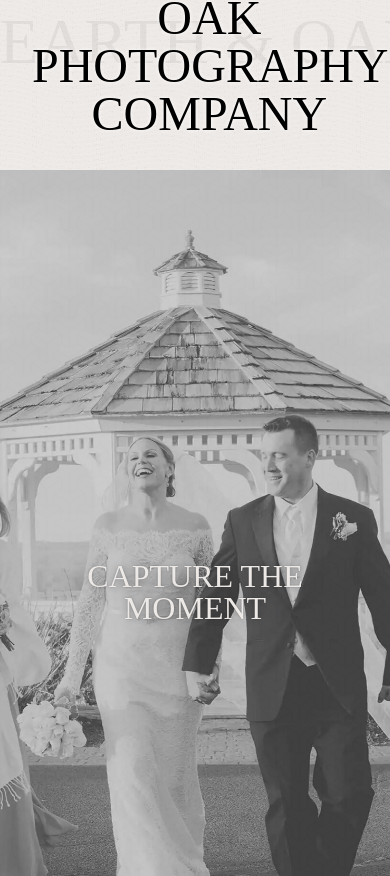
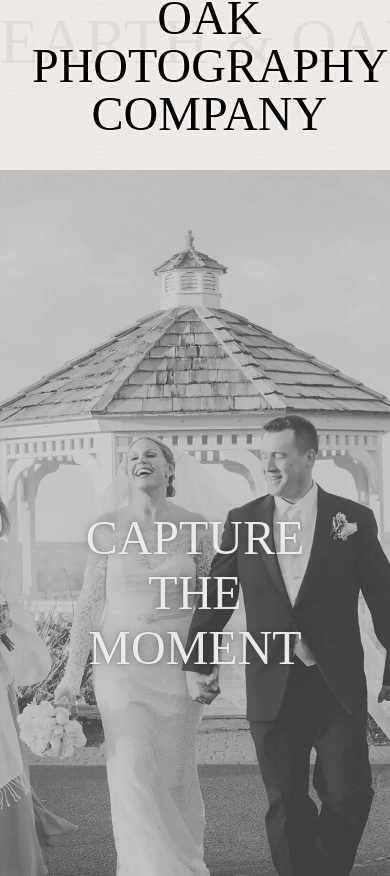
Before and after one commit to Ultharite/hearthandoak, a Next.js app: page / in a window 390 px wide. Shown: the part 1268-2144 px from the top of the page. Built offline with nearby package versions, Linux system fonts and the light colour scheme; a web font is replaced by a local one.

Commit message:
Mobile styling

```diff
--- a/components/parallax/clipper.js
+++ b/components/parallax/clipper.js
@@ -35,11 +35,12 @@ const Clipper = ({children, circular = false}) => {
     )
   }
 
+
   return (
     <section className="clipper" ref={clipRef}>
 
       <div className="clipper__inner">
-      <WordScroll caption="CAPTURE THE MOMENT">CAPTURE THE MOMENT</WordScroll>
+      <span className="clipper__caption"><span>CAPTURE </span><span>THE </span> <span>MOMENT</span></span>
         <motion.div className="clipper__child">
           <Image
             src="/Diana_Dan_Wedding-378-537c44f3.webp"
--- a/styles/styles.scss
+++ b/styles/styles.scss
@@ -14,7 +14,7 @@
   --dark: #0d0d0c;
   --grey: #383834;
   --grey2: #272930;
-  --gold: #E3BC8B;
+  --gold: #e3bc8b;
   //font-family: 'Spectral', serif;
   font-family: 'Spectral', serif;
   font-size: 16px;
@@ -233,7 +233,6 @@ button,
     }
   }
 }
-
 
 .flourish {
   position: absolute;
@@ -474,7 +473,6 @@ img {
 }
 
 @media screen and (min-width: 1200px) {
-
   .grid {
     grid-template-columns: 1fr 1fr;
   }
@@ -486,7 +484,6 @@ img {
   .navlist {
     display: flex;
   }
-
 
   .siteheader {
     flex-direction: row;
@@ -975,7 +972,6 @@ select {
   overflow: hidden;
 
   animation: circlein 1s ease-in-out both;
-
 }
 
 @keyframes circlein {
@@ -1080,15 +1076,21 @@ select {
 }
 
 .sitelogo-icon {
-    opacity: 0;
-    transition: all 0.3s ease-in-out;
-  }
-
+  opacity: 0;
+  transition: all 0.3s ease-in-out;
+}
 
 @keyframes headerfade {
-  0% { opacity: 0; transform: translate3d(0, -4rem, 0); }
-  10% { opacity: 0; }
-  100% { opacity: 1; }
+  0% {
+    opacity: 0;
+    transform: translate3d(0, -4rem, 0);
+  }
+  10% {
+    opacity: 0;
+  }
+  100% {
+    opacity: 1;
+  }
 }
 
 @media screen and (min-width: 1240px) {
@@ -1277,16 +1279,6 @@ select {
   padding-top: 10rem;
 }
 
-
-
-
-
-
-
-
-
-
-
 .hero {
   padding: 5rem 0 0;
   min-height: 100vh;
@@ -1420,7 +1412,9 @@ footer.sitefooter {
   width: 100%;
   height: 64px;
   transform: rotate(180deg);
-  path { fill: var(--light); }
+  path {
+    fill: var(--light);
+  }
   z-index: 1;
 }
 
@@ -1429,22 +1423,25 @@ footer.sitefooter {
   position: relative;
 }
 
+.clipper__caption {
+  grid-area: 1 / 1;
+  height: 100vh;
+  font-size: clamp(3rem, 6vw, 16rem);
+  text-shadow: 0 0 2px rgba(0, 0, 0, 0.25), 0 0 8px rgba(0, 0, 0, 0.25),
+    0 0 2rem rgba(0, 0, 0, 0.25);
+  z-index: 3;
+  color: var(--light);
+  display: flex;
+  align-items: center;
+  justify-content: center;
+  font-family: var(--display);
+  flex-direction: column;
+}
+
 .clipper__inner {
   display: grid;
   position: sticky;
   top: 0rem;
-
-  .wordscroller {
-    grid-area: 1 / 1;
-    height: 100vh;
-  }
-
-  .wordscroll__caption {
-    color: var(--light);
-    text-shadow: none;
-    font-size: clamp(2rem, 4vw, 16rem);
-    text-shadow: 0 0 2px rgba(0,0,0,0.25), 0 0 8px rgba(0,0,0,0.25), 0 0 2rem rgba(0,0,0,0.25);
-  }
 }
 
 .clipper__child {
@@ -1460,3 +1457,10 @@ footer.sitefooter {
     opacity: 0.75;
   }
 }
+
+@media screen and (min-width: 1140px) {
+  .clipper__caption {
+    white-space: pre;
+    flex-direction: row;
+  }
+}
```
